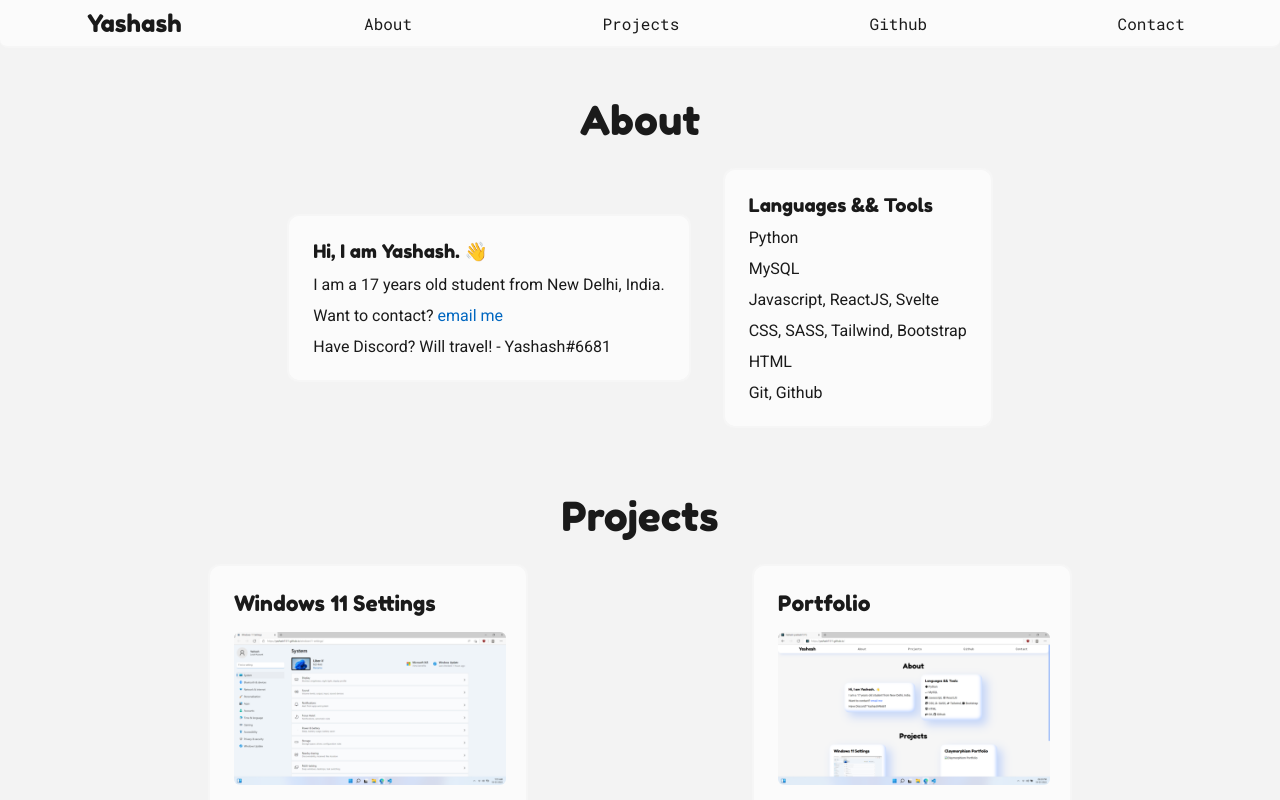
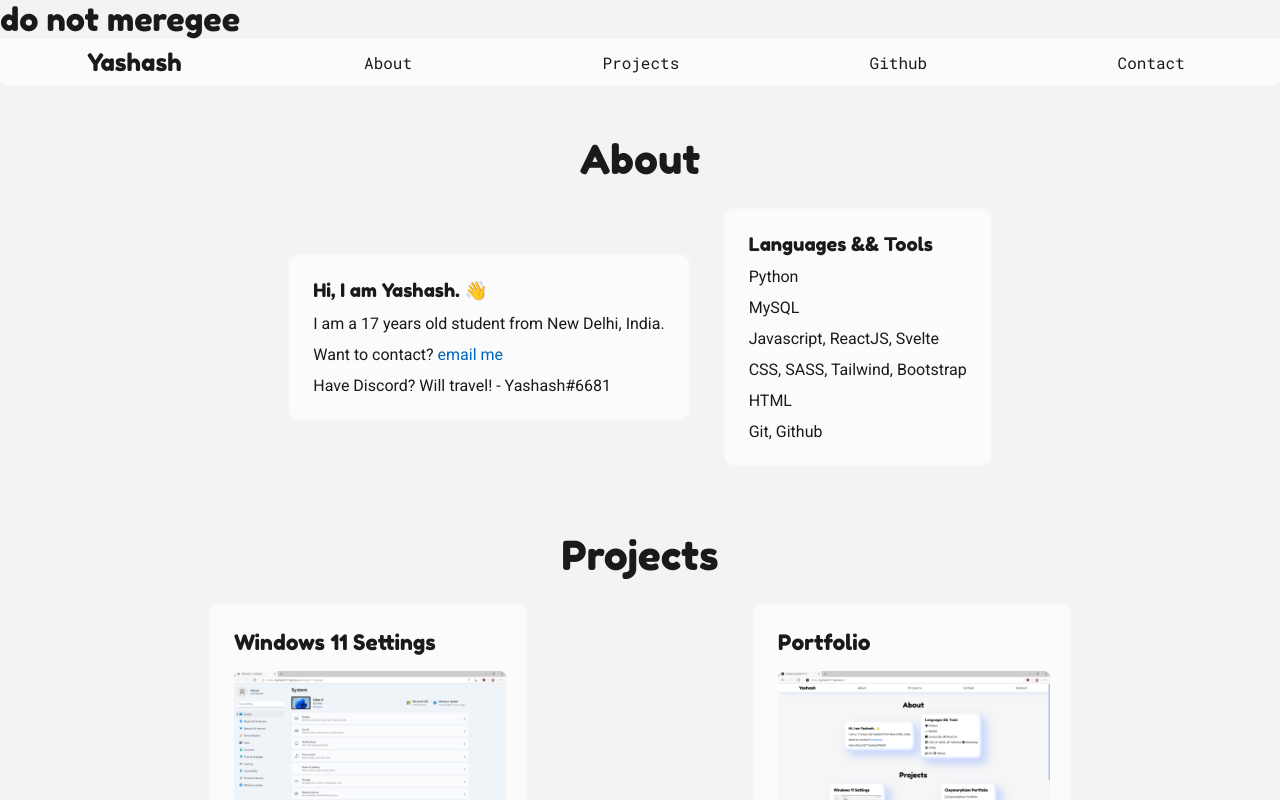
Before and after one commit to yashash-pugalia/portfolio, a Svelte app: page / in a window 1280 px wide. Shown: the top 800 px of the page. Built offline with nearby package versions, Linux system fonts and the light colour scheme.

Commit message:
Update App.svelte

```diff
--- a/src/App.svelte
+++ b/src/App.svelte
@@ -6,6 +6,9 @@
 
   import Footer from "./components/Footer.svelte";
 </script>
+
+
+<h1>do not meregee</h1>
 
 <Nav />
 
```
